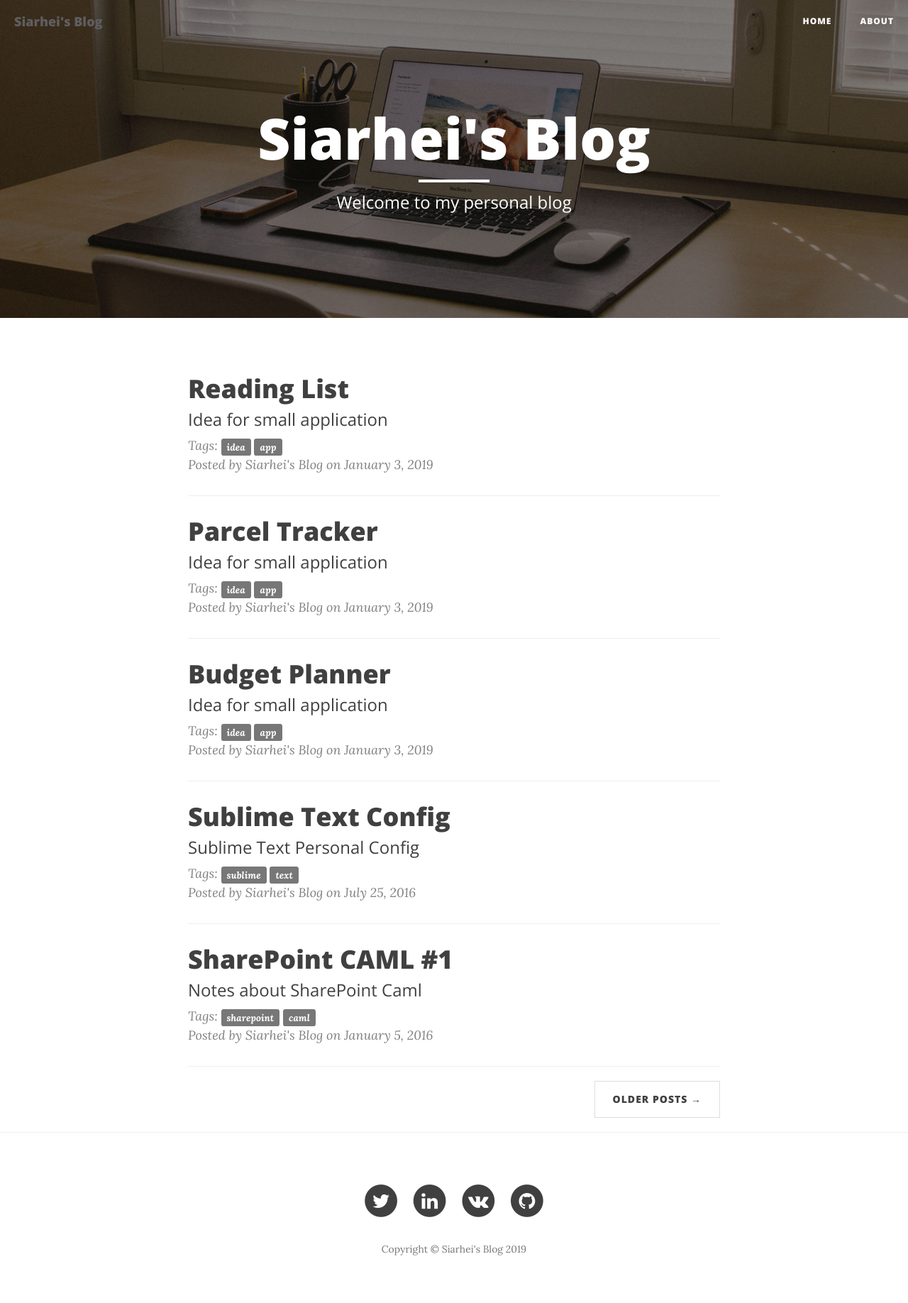
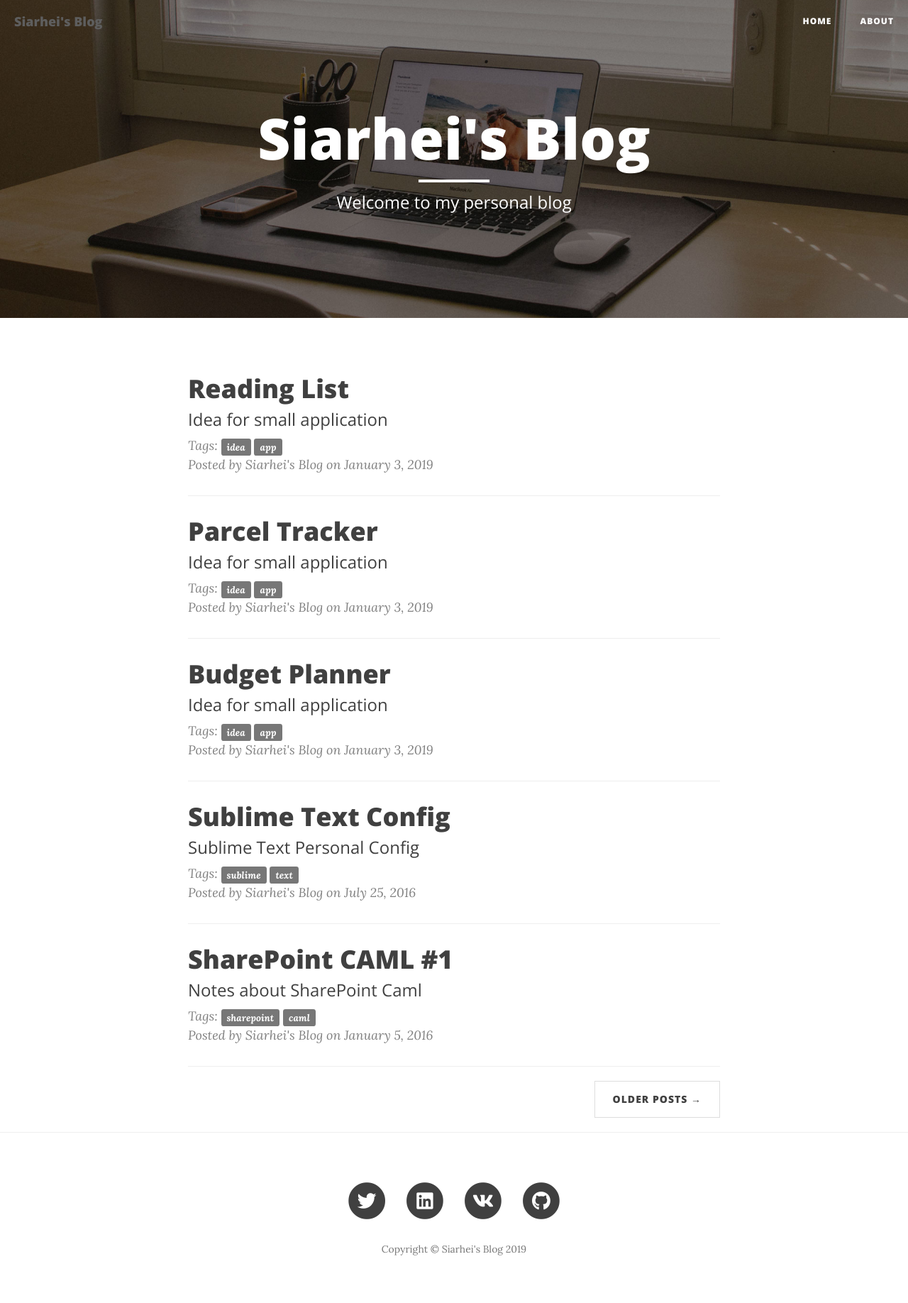
Before and after one commit to Happi-cat/happi-cat.github.io, a Jekyll site: the page built from index.html, in a window 1280 px wide. Shown: the whole page at 71% size. Built offline with Jekyll 4.4.1, drawn with Linux system fonts in a browser that asks for light colours; nearby versions of some CDN libraries; the list of posts is cut into pages by our own code.

Commit message:
Attempt to fix social icons

```diff
--- a/_includes/footer.html
+++ b/_includes/footer.html
@@ -9,7 +9,7 @@
                         <a href="https://twitter.com/{{ site.twitter_username }}">
                             <span class="fa-stack fa-lg">
                                 <i class="fa fa-circle fa-stack-2x"></i>
-                                <i class="fa fa-twitter fa-stack-1x fa-inverse"></i>
+                                <i class="fab fa-twitter fa-stack-1x fa-inverse"></i>
                             </span>
                         </a>
                     </li>
@@ -19,7 +19,7 @@
                         <a href="https://www.facebook.com/{{ site.facebook_username }}">
                             <span class="fa-stack fa-lg">
                                 <i class="fa fa-circle fa-stack-2x"></i>
-                                <i class="fa fa-facebook fa-stack-1x fa-inverse"></i>
+                                <i class="fab fa-facebook fa-stack-1x fa-inverse"></i>
                             </span>
                         </a>
                     </li>
@@ -29,7 +29,7 @@
                         <a href="https://www.linkedin.com/profile/view?id={{ site.linkedin_username }}">
                             <span class="fa-stack fa-lg">
                                 <i class="fa fa-circle fa-stack-2x"></i>
-                                <i class="fa fa-linkedin fa-stack-1x fa-inverse"></i>
+                                <i class="fab fa-linkedin fa-stack-1x fa-inverse"></i>
                             </span>
                         </a>
                     </li>
@@ -39,7 +39,7 @@
                         <a href="https://vk.com/{{ site.vkontakte_username }}">
                             <span class="fa-stack fa-lg">
                                 <i class="fa fa-circle fa-stack-2x"></i>
-                                <i class="fa fa-vk fa-stack-1x fa-inverse"></i>
+                                <i class="fab fa-vk fa-stack-1x fa-inverse"></i>
                             </span>
                         </a>
                     </li>
@@ -49,7 +49,7 @@
                         <a href="https://github.com/{{ site.github_username }}">
                             <span class="fa-stack fa-lg">
                                 <i class="fa fa-circle fa-stack-2x"></i>
-                                <i class="fa fa-github fa-stack-1x fa-inverse"></i>
+                                <i class="fab fa-github fa-stack-1x fa-inverse"></i>
                             </span>
                         </a>
                     </li>
--- a/_includes/head.html
+++ b/_includes/head.html
@@ -13,7 +13,7 @@
     <link rel="stylesheet" href="{{ "/css/syntax.css" | prepend: site.baseurl }}">
 
     <!-- Custom Fonts -->
-    <link href="http://maxcdn.bootstrapcdn.com/font-awesome/4.3.0/css/font-awesome.min.css" rel="stylesheet" type="text/css">
+    <link rel="stylesheet" href="https://use.fontawesome.com/releases/v5.6.3/css/all.css" integrity="sha384-UHRtZLI+pbxtHCWp1t77Bi1L4ZtiqrqD80Kn4Z8NTSRyMA2Fd33n5dQ8lWUE00s/" crossorigin="anonymous">
     <link href='http://fonts.googleapis.com/css?family=Lora:400,700,400italic,700italic' rel='stylesheet' type='text/css'>
     <link href='http://fonts.googleapis.com/css?family=Open+Sans:300italic,400italic,600italic,700italic,800italic,400,300,600,700,800' rel='stylesheet' type='text/css'>
 
```
